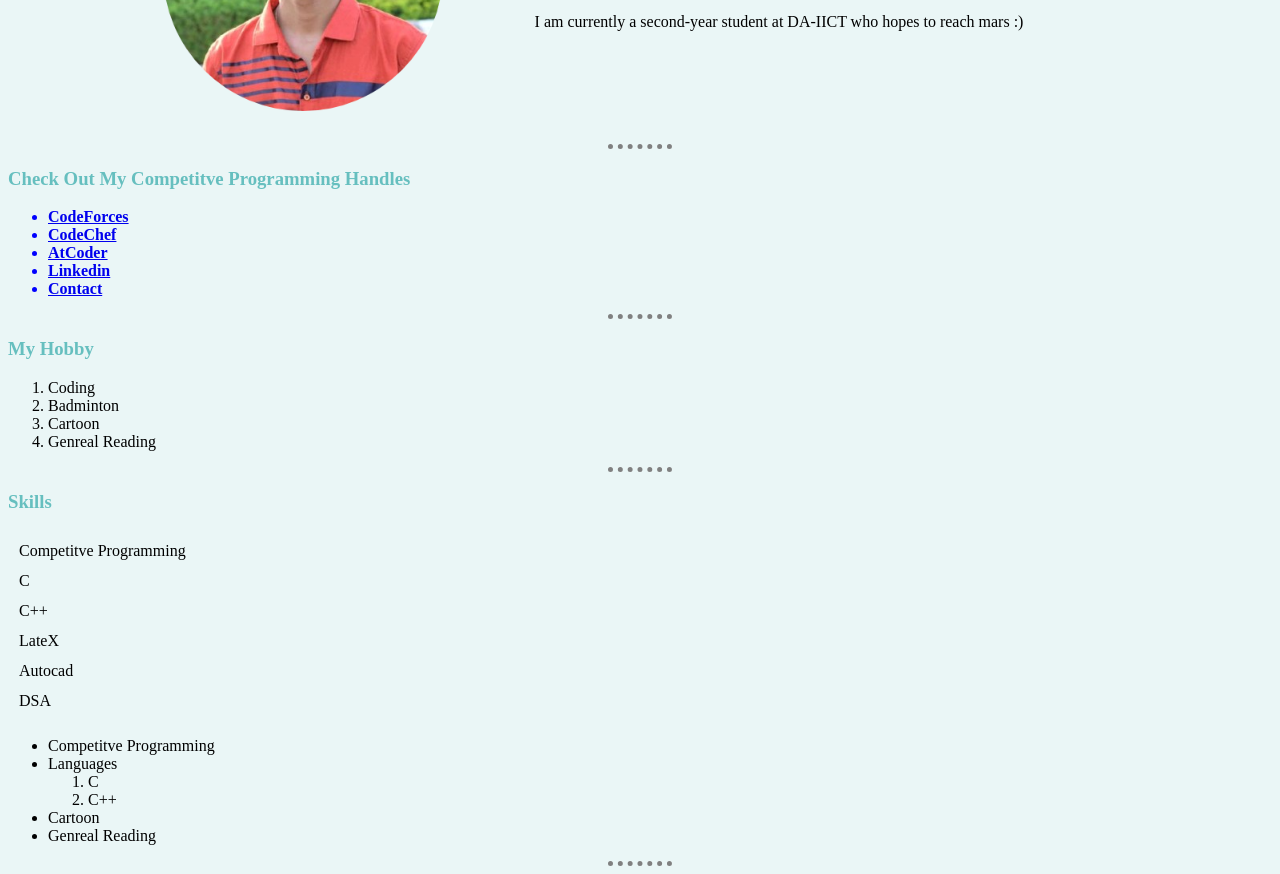
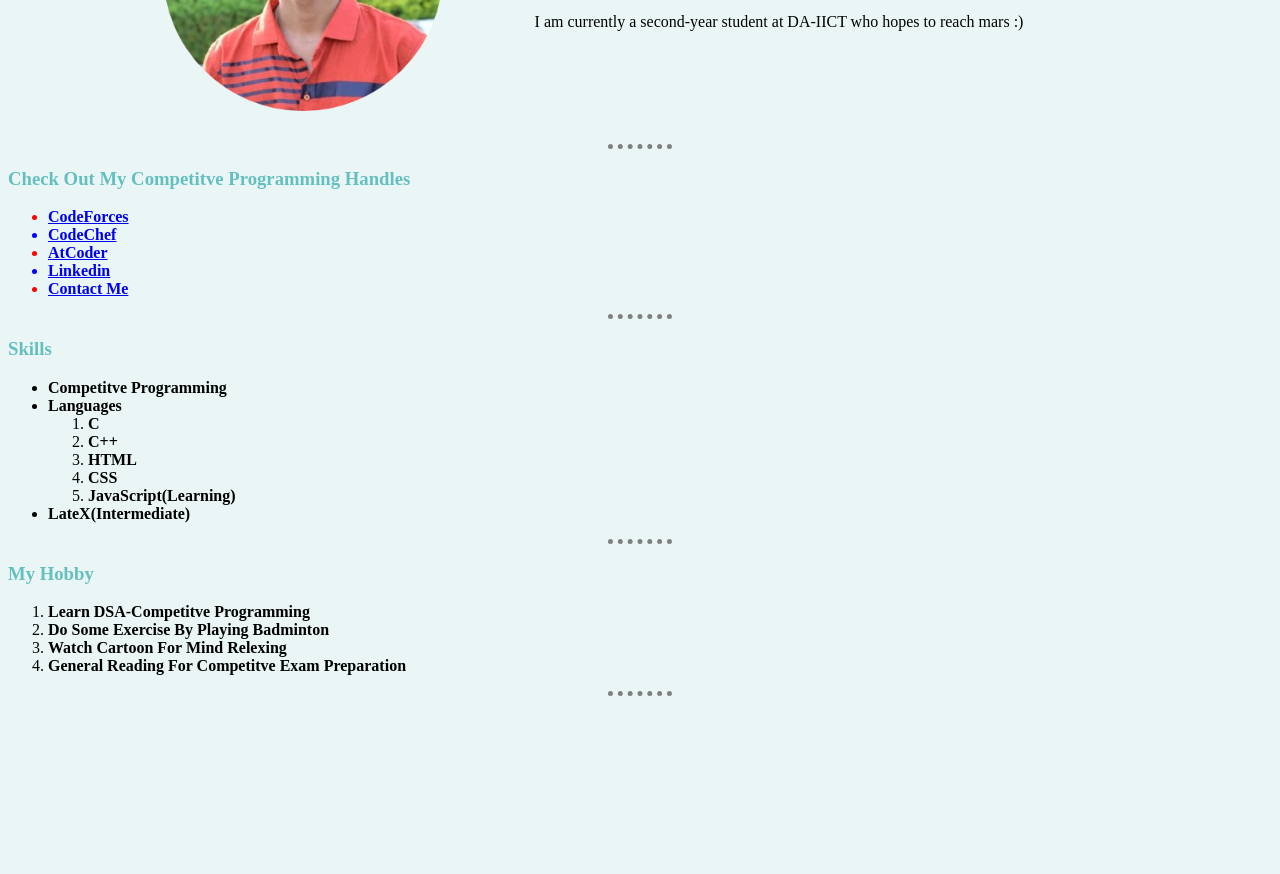
Before and after one commit to JaySabva/web-development, a plain HTML site: page index.html in a window 1280 px wide. Shown: the part 198-1072 px from the top of the page. After the commit the page ends 902 px from the top, so only its background shows below. Drawn offline with Linux system fonts and the light colour scheme; files that its build step writes are made by us from their sources.

Commit message:
Update index.html

```diff
--- a/index.html
+++ b/index.html
@@ -4,7 +4,7 @@
 	<meta charset="utf-8">
 	<meta name="viewport" content="width=device-width, initial-scale=1">
 	<title>Jay Sabva</title>
-	<link rel="stylesheet" type="text/css" href="styles.css">
+	<link rel="stylesheet" type="text/css" href="css/styles.css">
 </head>
 <body>
 	<center>
@@ -24,57 +24,47 @@
 	<hr>
 	<h3>Check Out My Competitve Programming Handles</h3>
 	<ul>
-		<li style="color:blue"><strong><a href="https://codeforces.com/profile/jaysabva">CodeForces</a></strong></li>
+		<li style="color:red"><strong><a href="https://codeforces.com/profile/jaysabva">CodeForces</a></strong></li>
 		<li style="color:blue"><strong><a href="https://www.codechef.com/users/jay_sabva">CodeChef</a></strong></li>
-		<li style="color:blue"><strong><a href="https://atcoder.jp/users/jaysabva">AtCoder</a></strong></li>
+		<li style="color:red;ed"><strong><a href="https://atcoder.jp/users/jaysabva">AtCoder</a></strong></li>
 		<li style="color:blue"><strong><a href="https://www.linkedin.com/in/jaysabva/">Linkedin</a></strong></li>
-		<li style="color:blue"><strong><a href="contact.html">Contact</a></strong></li>
+		<li style="color:red"><strong><a href="contact.html">Contact Me</a></strong></li>
+	</ul>
+	<hr>
+	<h3>Skills</h3>
+	<ul>
+		<li><strong>Competitve Programming</strong></li>
+		<li><strong>Languages</strong>
+			<ol>
+				<li>
+					<strong>C</strong>
+				</li>
+				<li>
+					<strong>C++</strong>
+				</li>
+				<li>
+					<strong>HTML</strong>
+				</li>
+				<li>
+					<strong>CSS</strong>
+				</li>
+				<li>
+					<strong>JavaScript(Learning)</strong>
+				</li>
+			</ol>
+		</li>
+		<li>
+			<strong>LateX(Intermediate)</strong>
+		</li>
 	</ul>
 	<hr>
 	<h3>My Hobby</h3>
 	<ol>
-		<li>Coding</li>
-		<li>Badminton</li>
-		<li>Cartoon</li>
-		<li>Genreal Reading</li>
+		<li><strong>Learn DSA-Competitve Programming</strong></li>
+		<li><strong>Do Some Exercise By Playing Badminton</strong></li>
+		<li><strong>Watch Cartoon For Mind Relexing</strong></li>
+		<li><strong>General Reading For Competitve Exam Preparation</strong></li>
 	</ol>
-	<hr>
-	<h3>Skills</h3>
-	<table cellspacing="10">
-		<tr>
-			<td>Competitve Programming</td>
-		</tr>
-		<tr>
-			<td>C</td>
-		</tr>
-		<tr>
-			<td>C++</td>
-		</tr>
-		<tr>
-			<td>LateX</td>
-		</tr>
-		<tr>
-			<td>Autocad</td>
-		</tr>
-		<tr>
-			<td>DSA</td>
-		</tr>
-	</table>
-	<ul>
-		<li>Competitve Programming</li>
-		<li>Languages
-			<ol>
-				<li>
-					C
-				</li>
-				<li>
-					C++
-				</li>
-			</ol>
-		</li>
-		<li>Cartoon</li>
-		<li>Genreal Reading</li>
-	</ul>
 	<hr>
 
 </body>
```
